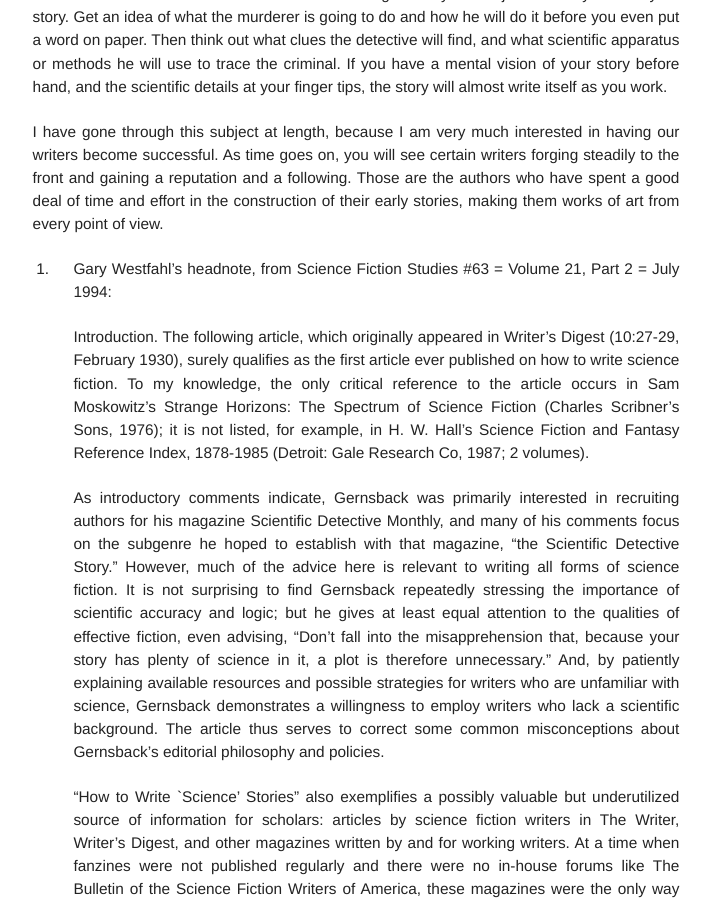
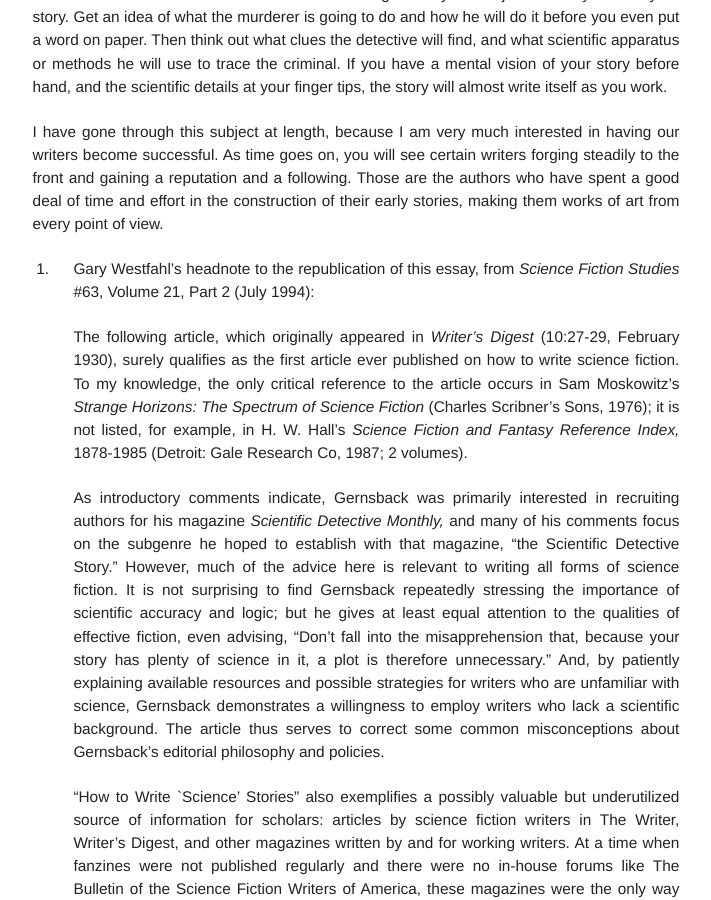
Before and after one commit to gwijthoff/perversity_of_things, a Jekyll site: the page built from 193002_how_to_write_science_stories.md, in a window 1280 px wide and 900 px high, scrolled down 4130 px. Shown: the whole window, without its empty margins (259-970 px from the left). Built offline with Jekyll 4.4.1, drawn with Linux system fonts in a browser that asks for light colours.

Commit message:
new edits

```diff
--- a/193002_how_to_write_science_stories.md
+++ b/193002_how_to_write_science_stories.md
@@ -76,11 +76,11 @@ The whole secret of scientific fiction lies in reading about your subject before
 
 I have gone through this subject at length, because I am very much interested in having our writers become successful. As time goes on, you will see certain writers forging steadily to the front and gaining a reputation and a following. Those are the authors who have spent a good deal of time and effort in the construction of their early stories, making them works of art from every point of view.
 
-[^wfl]: Gary Westfahl's headnote, from Science Fiction Studies #63 = Volume 21, Part 2 = July 1994:
+[^wfl]: Gary Westfahl's headnote to the republication of this essay, from *Science Fiction Studies* #63, Volume 21, Part 2 (July 1994):
 
-    Introduction. The following article, which originally appeared in Writer's Digest (10:27-29, February 1930), surely qualifies as the first article ever published on how to write science fiction. To my knowledge, the only critical reference to the article occurs in Sam Moskowitz's Strange Horizons: The Spectrum of Science Fiction (Charles Scribner's Sons, 1976); it is not listed, for example, in H. W. Hall's Science Fiction and Fantasy Reference Index, 1878-1985 (Detroit: Gale Research Co, 1987; 2 volumes).
+    The following article, which originally appeared in *Writer's Digest* (10:27-29, February 1930), surely qualifies as the first article ever published on how to write science fiction. To my knowledge, the only critical reference to the article occurs in Sam Moskowitz's *Strange Horizons: The Spectrum of Science Fiction* (Charles Scribner's Sons, 1976); it is not listed, for example, in H. W. Hall's *Science Fiction and Fantasy Reference Index,* 1878-1985 (Detroit: Gale Research Co, 1987; 2 volumes).
 
-    As introductory comments indicate, Gernsback was primarily interested in recruiting authors for his magazine Scientific Detective Monthly, and many of his comments focus on the subgenre he hoped to establish with that magazine, "the Scientific Detective Story." However, much of the advice here is relevant to writing all forms of science fiction. It is not surprising to find Gernsback repeatedly stressing the importance of scientific accuracy and logic; but he gives at least equal attention to the qualities of effective fiction, even advising, "Don't fall into the misapprehension that, because your story has plenty of science in it, a plot is therefore unnecessary." And, by patiently explaining available resources and possible strategies for writers who are unfamiliar with science, Gernsback demonstrates a willingness to employ writers who lack a scientific background. The article thus serves to correct some common misconceptions about Gernsback's editorial philosophy and policies.
+    As introductory comments indicate, Gernsback was primarily interested in recruiting authors for his magazine *Scientific Detective Monthly,* and many of his comments focus on the subgenre he hoped to establish with that magazine, "the Scientific Detective Story." However, much of the advice here is relevant to writing all forms of science fiction. It is not surprising to find Gernsback repeatedly stressing the importance of scientific accuracy and logic; but he gives at least equal attention to the qualities of effective fiction, even advising, "Don't fall into the misapprehension that, because your story has plenty of science in it, a plot is therefore unnecessary." And, by patiently explaining available resources and possible strategies for writers who are unfamiliar with science, Gernsback demonstrates a willingness to employ writers who lack a scientific background. The article thus serves to correct some common misconceptions about Gernsback's editorial philosophy and policies.
 
     "How to Write `Science' Stories" also exemplifies a possibly valuable but underutilized source of information for scholars: articles by science fiction writers in The Writer, Writer's Digest, and other magazines written by and for working writers. At a time when fanzines were not published regularly and there were no in-house forums like The Bulletin of the Science Fiction Writers of America, these magazines were the only way for science fiction writers to communicate directly to other established or would-be science-fiction writers; and some took advantage of the opportunity. For example, Henry Kuttner contributed two articles to Writer's Digest, "Selling the Fantasy Story" (18:29-33, March 1938) and "Selling Science Fiction" (19:34-38 October 1939), and Ross Rocklynne offered the same magazine "Science Fiction Simplified" (21:25-30, October 1941). Such articles could provide important information about the attitudes and approaches of science fiction writers of that era; the problem is that copies of these magazines, of limited circulation and not collected by libraries, are exceedingly rare.
 
```
Also changed, not shown: 1 other file.
